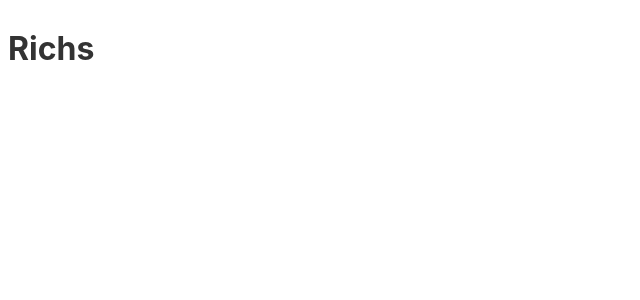
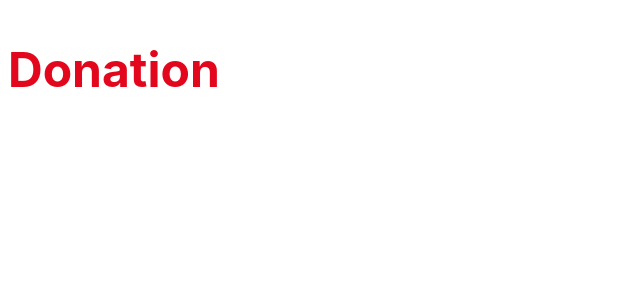
Before and after one commit to icat108/-SvelteJs, a Svelte app: page / in a window 1280 px wide. Shown: the top 300 px of the page, without its empty margins (0-640 px from the left). Built offline with nearby package versions, Linux system fonts and the light colour scheme.

Commit message:
commit ke 3

```diff
--- a/src/App.svelte
+++ b/src/App.svelte
@@ -1 +1,17 @@
-<h1>Richs</h1>
+<script>
+	let title = "Richs";
+	setTimeout(() => {
+		title = "Donation";
+	}, 2000);
+</script>
+
+<h1>{title}</h1>
+
+<style>
+h1 {
+	font-size: 3em;
+	color: #e2071c;
+}
+
+
+</style>
```
